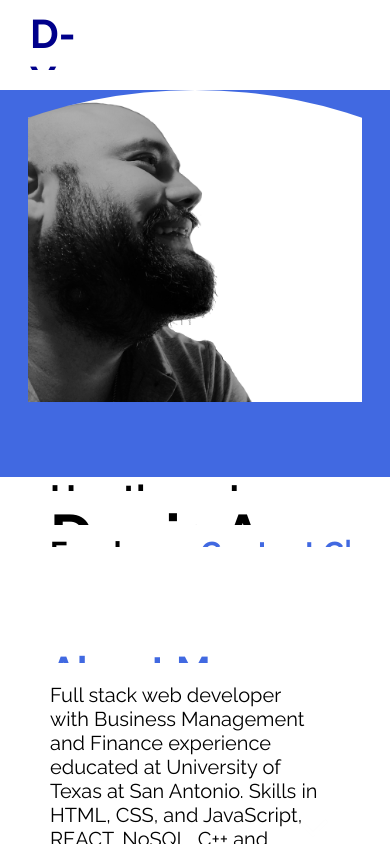
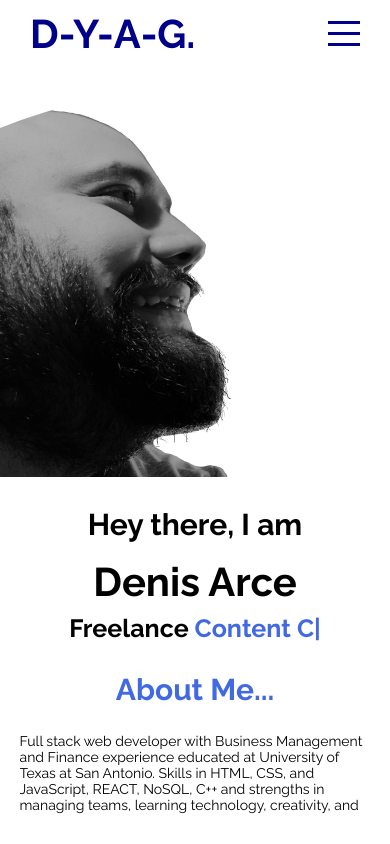
Before and after one commit to D-Y-A-G/Pro-Portfolio, a React (Create React App) app: page / in a window 390 px wide. Built offline with nearby package versions, Linux system fonts and the light colour scheme.

Commit message:
working on responsiveness of app

```diff
--- a/src/components/about-me/about.scss
+++ b/src/components/about-me/about.scss
@@ -14,6 +14,10 @@
     overflow: hidden;
     background-color: royalblue;
 
+    @include mobile {
+      background-color: #fff;
+    }
+
     .imgContainer {
       width: 1040px;
       height: 1040px;
@@ -24,14 +28,15 @@
       // float: right;
 
       @include mobile {
-        align-items: flex-start;
+        align-items: start;
       }
 
       img {
         height: 100%;
 
         @include mobile {
-          height: 30%;
+          height: 45%;
+          width: 50%;
         }
       }
     }
@@ -46,15 +51,37 @@
       flex-direction: column;
       justify-content: center;
 
+      @include mobile {
+        padding-left: 0;
+        align-items: center;
+      }
+
       h1 {
         font-size: 60px;
         margin: 10px 0;
+
+        @include mobile {
+          font-size: 40px;
+          padding-bottom: 30px;
+        }
       }
       h2 {
         font-size: 35px;
+
+        @include mobile {
+          font-size: 30px;
+          padding-bottom: 30px;
+          padding-top: 30px;
+        }
       }
       h3 {
         font-size: 30px;
+
+        @include mobile {
+          font-size: 25px;
+          padding-bottom: 50px;
+        }
+
         span {
           font-size: inherit;
           color: royalblue;
@@ -78,6 +105,12 @@
         font-size: 40px;
         font-weight: bolder;
         color: royalblue;
+
+        @include mobile {
+          font-size: 30px;
+          margin-top: 0;
+          padding-bottom: 20px;
+        }
       }
       h5 {
         margin-top: 20px;
@@ -85,6 +118,14 @@
         font-size: 20px;
         font-weight: normal;
         align-items: center;
+
+        @include mobile {
+          width: 90%;
+          font-size: 14px;
+          padding-top: 10px;
+          padding-bottom: 20px;
+          margin-bottom: 50px;
+        }
       }
     }
     a {
--- a/src/components/contact-me/contact.scss
+++ b/src/components/contact-me/contact.scss
@@ -1,16 +1,30 @@
+@import "../../global.scss";
+
 .contact {
   background-color: white;
   display: flex;
 
+  @include mobile {
+    flex-direction: column;
+  }
+
   .left {
     flex: 1;
     overflow: hidden;
+
+
 
     img {
       margin-top: 30%;
       margin-left: 20%;
       height: 20%;
       width: 50%;
+
+      @include mobile {
+        width: 60%;
+        height: 20%;
+        margin-bottom: 0;
+      }
     }
   }
 
@@ -21,9 +35,15 @@
     align-items: center;
     justify-content: center;
 
+    @include mobile {
+      position: relative;
+      top: -100px;
+    }
+
     h2 {
       font-size: 40px;
       color: rgb(50, 131, 160);
+      padding-bottom: 20px;
     }
     form {
       width: 80%;
@@ -39,12 +59,20 @@
         height: 30px;
         font-size: 14px;
         background-color: rgb(204, 236, 247);
+
+        @include mobile {
+          width: 300px;
+        }
       }
       textarea {
         width: 400px;
         height: 200px;
         font-size: 14px;
         background-color: rgb(204, 236, 247);
+
+        @include mobile {
+          width: 300px;
+        }
       }
 
       button {
--- a/src/components/navbar/navBar.scss
+++ b/src/components/navbar/navBar.scss
@@ -32,6 +32,10 @@
         display: flex;
         align-items: center;
         margin-left: 30px;
+
+        @include mobile {
+          display: none;
+        }
 
         .icon {
           font-size: 20px;
--- a/src/components/portfolio/projects.scss
+++ b/src/components/portfolio/projects.scss
@@ -10,12 +10,23 @@
 
   h1 {
     font-size: 50px;
+
+    @include mobile {
+      font-size: 30px;
+      padding-bottom: 20px;
+    }
   }
   ul {
     margin: 10px;
     padding: 7%;
     list-style: none;
     display: flex;
+
+    @include mobile {
+      flex-wrap: wrap;
+      padding-bottom: 30px;
+      justify-content: center;
+    }
 
     li {
       font-size: 14px;
@@ -29,7 +40,11 @@
     display: flex;
     align-items: center;
     justify-content: center;
-    flex-wrap: nowrap;
+    flex-wrap: wrap;
+
+    @include mobile {
+      width: 100%;
+    }
 
     // img {
     //   width: 600px;
@@ -51,6 +66,11 @@
       position: relative;
       transition: all 0.5s ease;
       cursor: pointer;
+
+      @include mobile {
+        width: 250px;
+        height: 220px;
+      }
 
       h3 {
         position: absolute;
--- a/src/components/project-list/projectList.scss
+++ b/src/components/project-list/projectList.scss
@@ -7,6 +7,10 @@
   border-radius: 10px;
   cursor: pointer;
 
+  @include mobile {
+    // margin-right: 20px;
+  }
+
   &.active {
     background-color: $mainColor;
     color: white;
```
